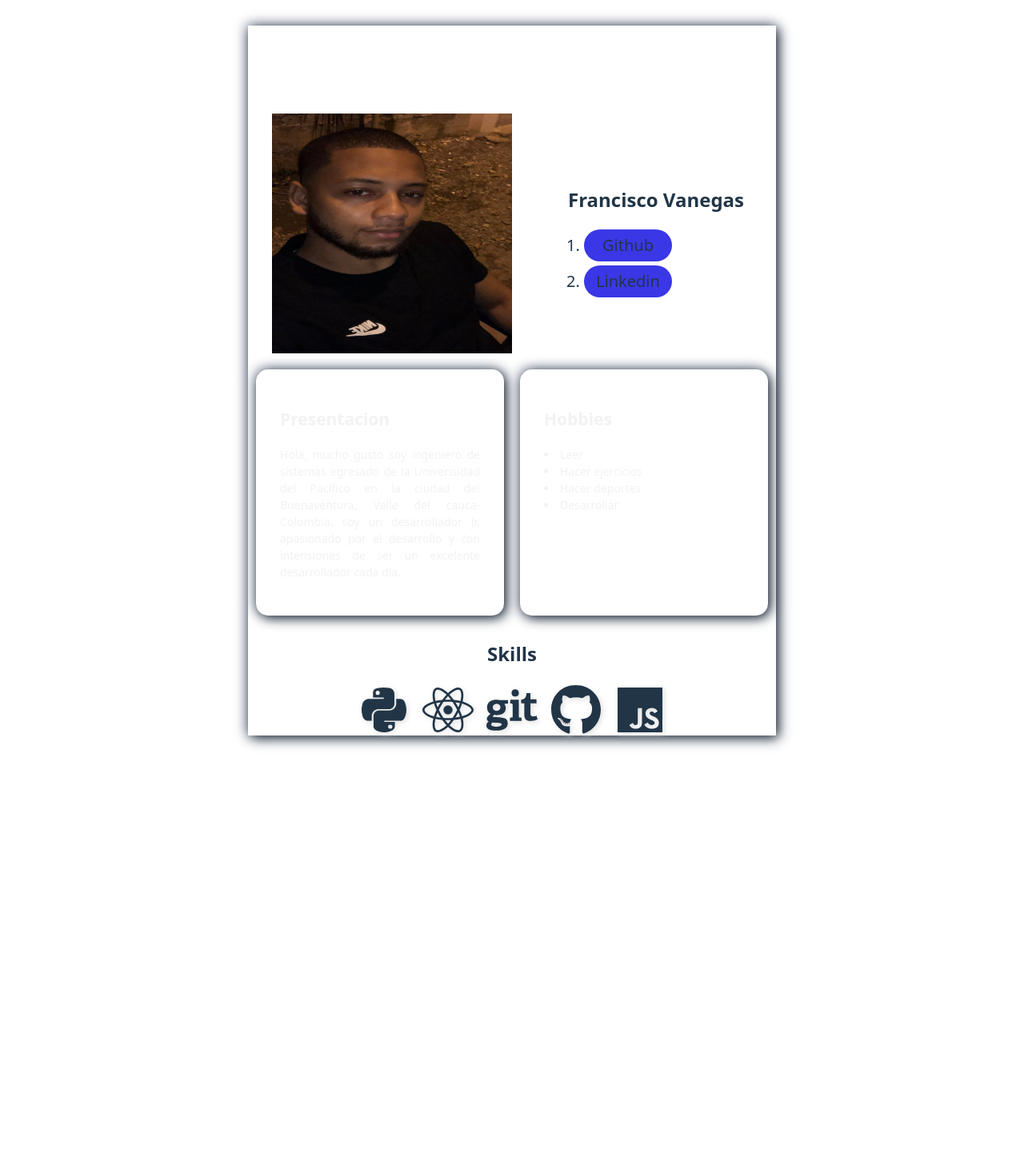
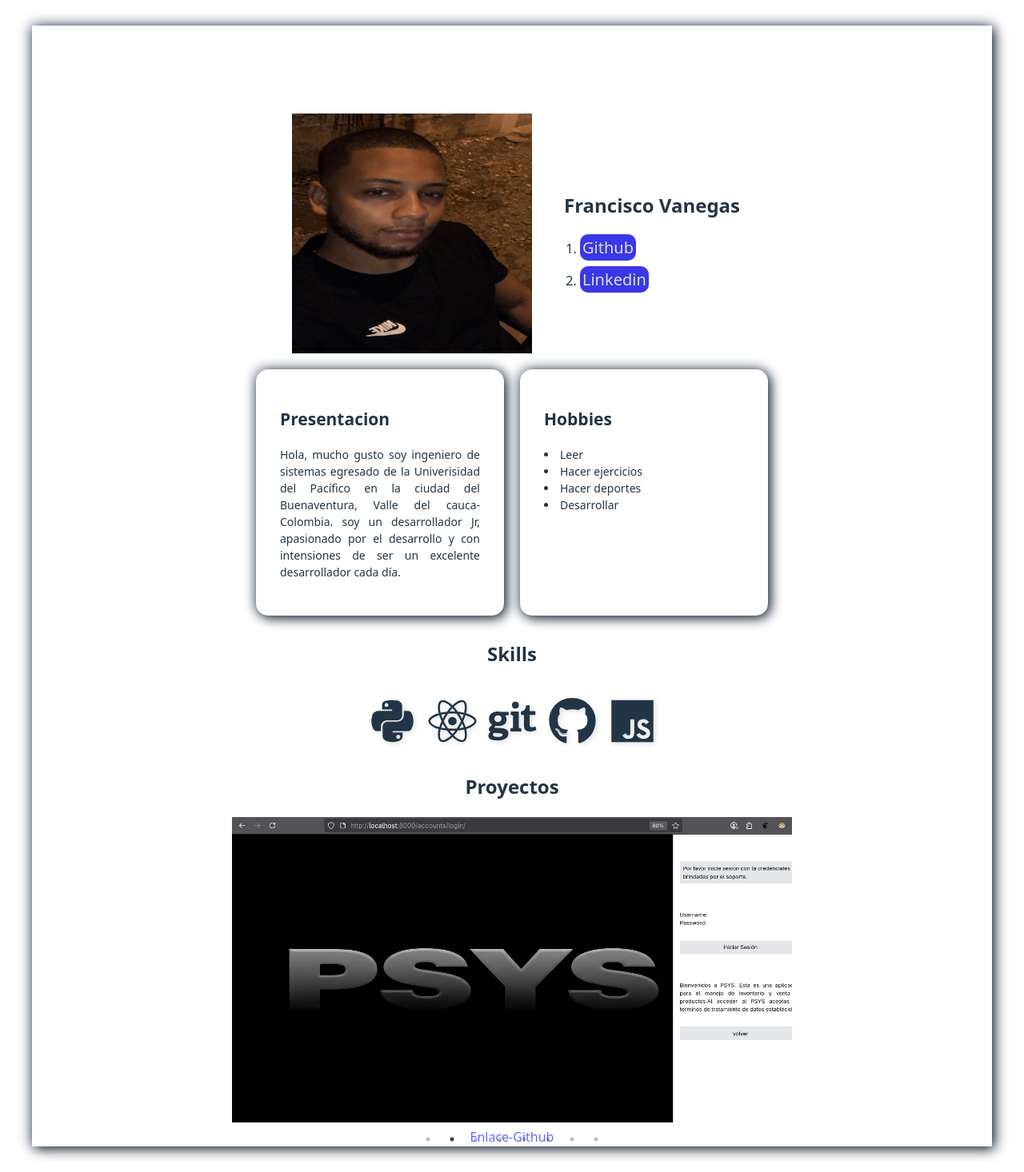
Before and after one commit to FranciscoDJVI/Portafolio, a React (Vite) app in the folder portafolio/: page / in a window 1280 px wide. Shown: the whole page at 80% size. Before the commit the page ends 952 px from the top, so only its background shows below. Built offline with nearby package versions, Linux system fonts and the light colour scheme.

Commit message:
add modules and responsive desing

```diff
--- a/portafolio/package.json
+++ b/portafolio/package.json
@@ -17,7 +17,9 @@
     "@fortawesome/react-fontawesome": "^3.0.2",
     "framer-motion": "^12.23.21",
     "react": "^19.1.1",
-    "react-dom": "^19.1.1"
+    "react-dom": "^19.1.1",
+    "react-slick": "^0.31.0",
+    "slick-carousel": "^1.8.1"
   },
   "devDependencies": {
     "@eslint/js": "^9.36.0",
--- a/portafolio/src/App.css
+++ b/portafolio/src/App.css
@@ -12,13 +12,15 @@
   box-shadow:
     3px 3px 15px #0d1b2a,
     -3px -3px 15px #babecc;
-  width: fit-content;
+  width: 1200px;
   height: auto;
 }
 
-@media (min-width: 915px) and (max-width: 1400px) {
+@media (min-width: 812px) and (max-width: 1400px) {
   .container {
     flex-wrap: wrap;
+    width: 1200px;
+    height: auto;
   }
   .avatar {
     display: flex;
@@ -33,6 +35,25 @@
     height: 300px;
     margin: 10px;
   }
+  .avatar ol {
+    margin-left: 30px;
+    padding: 0;
+  }
+  .avatar li {
+    margin-top: 10px;
+    margin-left: 20px;
+    width: 0;
+  }
+  .avatar a {
+    background-color: #3a37e6;
+    font-size: 20px;
+    margin-top: 5px;
+    border-radius: 10px;
+    width: 100px;
+    padding: 3px;
+    margin-left: 0;
+    color: #dddddd;
+  }
   .card-principal {
     display: flex;
     flex-direction: row;
@@ -44,35 +65,82 @@
       3px 3px 15px #0d1b2a,
       -3px -3px 15px #babecc;
     background: "var(--principal-color)";
-    color: #f1f1f1f1;
+    padding: #f1f1f1f1;
     border-radius: 15px;
     padding: 30px;
     width: 250px;
     height: auto;
     margin: 10px;
   }
+  .skills .icons {
+    font-size: 60px;
+    filter: drop-shadow(2px 2px 3px #dddddd);
+  }
+  .projects {
+    width: 700px;
+  }
+  .projects img {
+    width: 720px;
+    transition: width;
+    transition-duration: 0.5s;
+    transition-delay: 0.5ms;
+    transition-timing-function: ease-in-out;
+  }
+  .projects:hover {
+    width: 1000px;
+    transition: width;
+    transition-duration: 0.5s;
+    transition-delay: 0.5ms;
+    transition-timing-function: ease-in-out;
+  }
+  .projects img:hover {
+    width: 1000px;
+    transition: width;
+    transition-duration: 0.5s;
+    transition-delay: 0.5ms;
+    transition-timing-function: ease-in-out;
+  }
 }
+
 @media (min-width: 375px) and (max-width: 812px) {
   .container {
     display: flex;
     flex-direction: column;
     align-items: center;
     justify-content: center;
-    width: 300px;
+    width: fit-content;
   }
 
   .avatar {
     display: flex;
     flex-direction: column;
-    align-items: start;
-    justify-content: start;
+    align-items: center;
+    justify-content: center;
     margin-top: 100px;
   }
-
+  .avatar ol {
+    display: flex;
+    flex-direction: column;
+    justify-content: center;
+    align-items: center;
+    padding: 0;
+  }
+  .avatar li {
+    margin-top: 10px;
+  }
+  .avatar a {
+    background-color: #3a37e6;
+    font-size: 14px;
+    margin-top: 5px;
+    border-radius: 10px;
+    width: 100px;
+    padding: 3px;
+    margin-left: 0;
+    color: #dddddd;
+  }
   .avatar .avatar-img {
     width: 150px;
     height: 150px;
-    margin-left: 50px;
   }
   .avatar ol {
     font-size: 12px;
@@ -91,9 +159,13 @@
       3px 3px 15px #0d1b2a,
       -3px -3px 15px #babecc;
     background: "var(--principal-color)";
-    color: #f1f1f1f1;
+    padding: #f1f1f1f1;
     border-radius: 15px;
     padding: 15px;
     margin-top: 15px;
   }
+  .skills .icons {
+    font-size: 40px;
+    filter: drop-shadow(2px 2px 3px #dddddd);
+  }
 }
--- a/portafolio/src/App.jsx
+++ b/portafolio/src/App.jsx
@@ -3,6 +3,7 @@ import Avatar from "./components/Avatar";
 import PresentationText from "./components/PresentationText";
 import Hobbies from "./components/Hobbies";
 import Skills from "./components/Skills";
+import ProjectPersonal from "./components/Projects";
 
 function App() {
   return (
@@ -13,6 +14,7 @@ function App() {
         <Hobbies />
       </div>
       <Skills />
+      <ProjectPersonal />
     </div>
   );
 }
--- a/portafolio/src/components/Avatar.jsx
+++ b/portafolio/src/components/Avatar.jsx
@@ -1,17 +1,6 @@
 import React from "react";
 import { motion } from "framer-motion";
 import avatar from "../assets/images/avatar.webp";
-
-const styleLi = {
-  backgroundColor: "#3A37E6",
-  fontSize: "20px",
-  fontStyle: "none",
-  marginTop: "5px",
-  borderRadius: "25px",
-  width: "100px",
-  padding: "5px",
-  marginLeft: "20px",
-};
 
 function Avatar() {
   return (
@@ -28,12 +17,10 @@ function Avatar() {
         initial={{ opacity: 0, y: -20 }}
         animate={{ opacity: 1, y: 0 }}
         transition={{ duration: 0.5, ease: "easeOut" }}
-        style={{ margin: "20px" }}
       >
         <h2>Francisco Vanegas</h2>
-        <li style={styleLi}>
+        <li>
           <a
-            style={{ textDecoration: "none", color: "var(--secondary-color)" }}
             href="https://github.com/FranciscoDJVI"
             target="_blank"
             rel="nooponer noreferrer"
@@ -41,9 +28,8 @@ function Avatar() {
             Github
           </a>
         </li>
-        <li style={styleLi}>
+        <li>
           <a
-            style={{ textDecoration: "none", color: "var(--secondary-color)" }}
             href="https://www.linkedin.com/in/francisco-vanegas-134522229"
             target="_blank"
             rel="nooponer noreferrer"
--- /dev/null
+++ b/portafolio/src/components/Projects.jsx
@@ -0,0 +1,65 @@
+import React from "react";
+import psys1 from "../assets/images/psys_1.jpg";
+import psys2 from "../assets/images/psys_2.jpg";
+import psys3 from "../assets/images/psys_3.jpg";
+import psys4 from "../assets/images/psys_4.jpg";
+import psys5 from "../assets/images/psys_5.jpg";
+import psys6 from "../assets/images/psys_6.jpg";
+import psys7 from "../assets/images/psys_7.jpg";
+import psys8 from "../assets/images/psys_8.jpg";
+import Slider from "react-slick";
+import "slick-carousel/slick/slick.css";
+import "slick-carousel/slick/slick-theme.css";
+
+const ProjectPersonal = () => {
+  const settings = {
+    dots: true,
+    infinite: true,
+    speed: 500,
+    slidesToShow: 1,
+    slidesToScroll: 1,
+    autoplay: true,
+    autoplaySpeed: 3000,
+  };
+  const customStyleImg = {};
+
+  return (
+    <div className="projects">
+      <h2>Proyectos</h2>
+      <Slider {...settings} className="slider">
+        <div>
+          <img src={psys1} alt="psys_1" />
+        </div>
+        <div>
+          <img src={psys2} alt="psys_2" />
+        </div>
+        <div>
+          <img src={psys3} alt="psys_3" />
+        </div>
+        <div>
+          <img src={psys4} alt="psys_4" />
+        </div>
+        <div>
+          <img src={psys5} alt="psys_5" />
+        </div>
+        <div>
+          <img src={psys6} alt="psys_6" />
+        </div>
+        <div>
+          <img src={psys7} alt="psys_7" />
+        </div>
+        <div>
+          <img src={psys8} alt="psys_8" />
+        </div>
+      </Slider>
+      <a
+        href="https://github.com/FranciscoDJVI/work-personal"
+        target="_blank"
+        rel="nooponer noreferrer"
+      >
+        Enlace-Github
+      </a>
+    </div>
+  );
+};
+export default ProjectPersonal;
--- a/portafolio/src/components/Skills.jsx
+++ b/portafolio/src/components/Skills.jsx
@@ -9,13 +9,9 @@ import {
   faJs,
 } from "@fortawesome/free-brands-svg-icons";
 
-const StyleFontAweson = {
-  filter: "drop-shadow(2px 2px 3px  #dddddd)",
-};
-
 function Skills() {
   return (
-    <div>
+    <div className="skills">
       <motion.h2
         initial={{ opacity: 0, y: -20 }}
         animate={{ opacity: 1, y: 0 }}
@@ -23,11 +19,13 @@ function Skills() {
       >
         Skills
       </motion.h2>
-      <FontAwesomeIcon icon={faPython} size="4x" style={StyleFontAweson} />
-      <FontAwesomeIcon icon={faReact} size="4x" style={StyleFontAweson} />
-      <FontAwesomeIcon icon={faGit} size="4x" style={StyleFontAweson} />
-      <FontAwesomeIcon icon={faGithub} size="4x" style={StyleFontAweson} />
-      <FontAwesomeIcon icon={faJs} size="4x" style={StyleFontAweson} />
+      <aside className="icons">
+        <FontAwesomeIcon icon={faPython} />
+        <FontAwesomeIcon icon={faReact} />
+        <FontAwesomeIcon icon={faGit} />
+        <FontAwesomeIcon icon={faGithub} />
+        <FontAwesomeIcon icon={faJs} />
+      </aside>
     </div>
   );
 }
```
Also changed, not shown: 1 other file (tests, documents, lock files or other folders).
